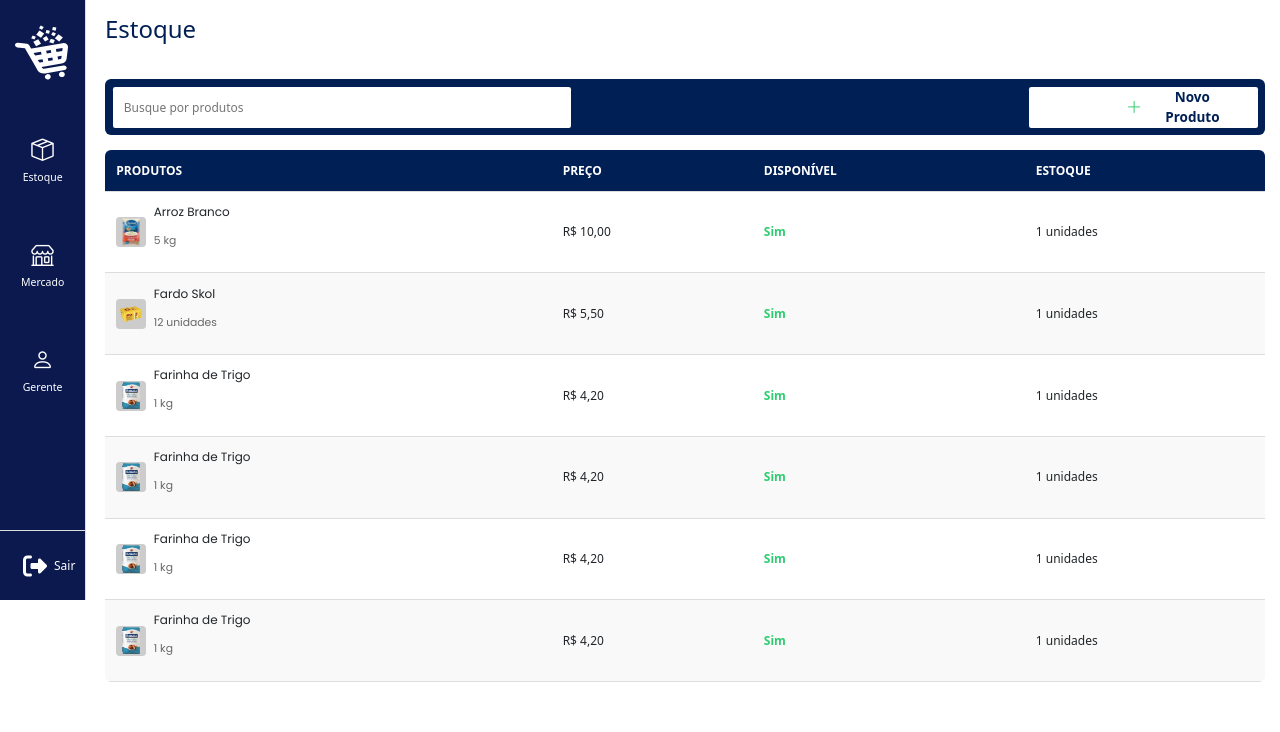
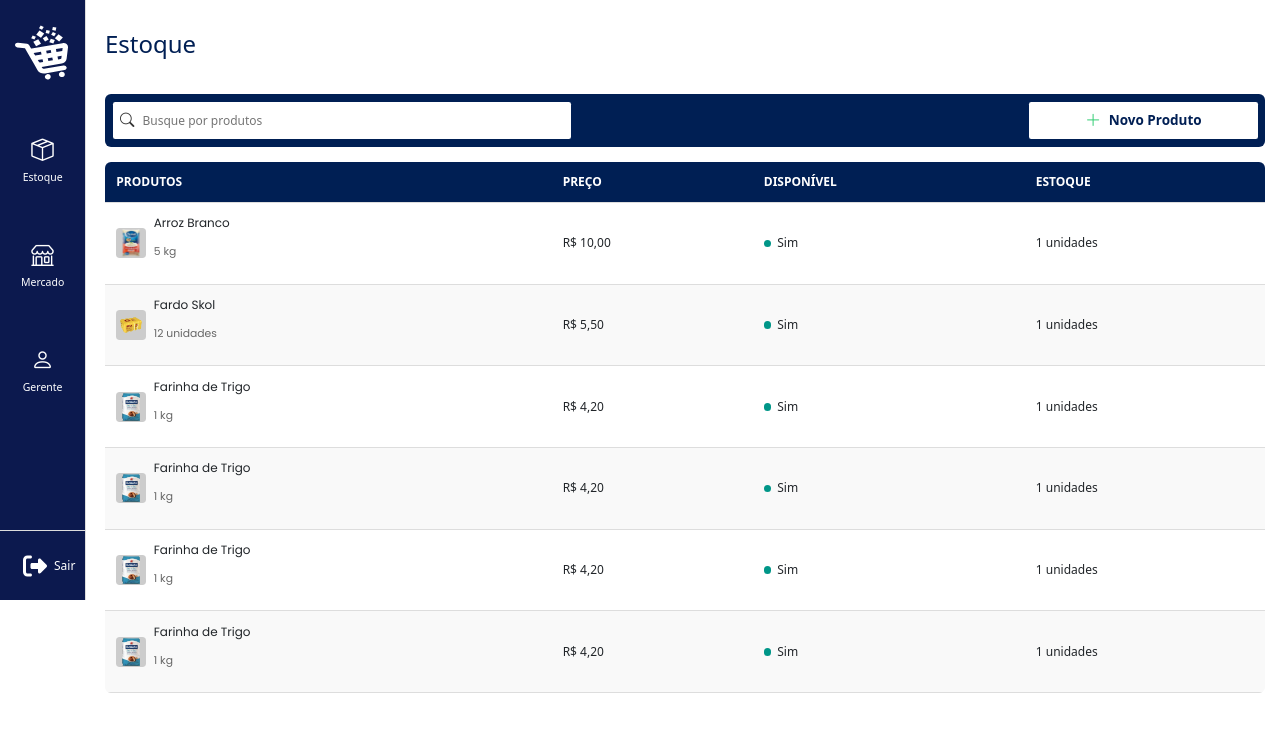
Before and after one commit to samuel-bordignon/mercadoFacil-2.0, a React (Vite) app: page /mercadoEstoque in a window 1280 px wide. Shown: the top 732 px of the page. Built offline with nearby package versions, Linux system fonts and the light colour scheme.

Commit message:
PAGINA NOVO PRODUTO E PAGINA ESTOQUE

```diff
--- a/src/components/Sidebar.jsx
+++ b/src/components/Sidebar.jsx
@@ -12,9 +12,9 @@ const Sidebar = () => {
     const handleItemClick = (item) => {
         setActiveItem(item);
         if(item == 'gerente'){
-            navigate('/cadastroProdutos')
+            navigate('/perfilGerente')
         }else if(item == 'mercado'){
-            navigate('/cadastroProdutos')
+            navigate('/perfilMercado')
         }else if(item == 'estoque'){
             navigate('/mercadoEstoque')
 
--- a/src/contexts/GlobalContext.jsx
+++ b/src/contexts/GlobalContext.jsx
@@ -17,6 +17,14 @@ export const GlobalContextProvider = ({ children }) => {
         { id: 5, idMercado: 6, nome: "Farinha de Trigo", preco: 4.20, quantidade: 1, imagem: "farinha.png", informacaoAdicional: { peso: "1", unidade: "kg" } },
         { id: 6, idMercado: 3, nome: "Farinha de Trigo", preco: 4.20, quantidade: 1, imagem: "farinha.png", informacaoAdicional: { peso: "1", unidade: "kg" } },
     ])
+
+    const unidadeOptions = [
+        { value: 'kg', label: 'Kg' },
+        { value: 'g', label: 'g' },
+        { value: 'l', label: 'L' },
+        { value: 'ml', label: 'ml' },
+        { value: 'un', label: 'Unidade' }
+      ];
 
     // Estado para mercados
     const [mercadosdb, setMercadosdb] = useState([
@@ -258,7 +266,7 @@ export const GlobalContextProvider = ({ children }) => {
     return (
         <GlobalContext.Provider value={{
             enderecosdb, setEnderecosdb,
-            produtosdb, setProdutosdb,
+            produtosdb, setProdutosdb, unidadeOptions,
             mercadosdb, setMercadosdb,
             clientedb, setClientedb,
             enderecoMercadodb, setEnderecoMercadodb,
--- a/src/pages/MercadoCadastroProdutos.css
+++ b/src/pages/MercadoCadastroProdutos.css
@@ -209,6 +209,34 @@
  .error {
   color: red;
   font-size: 0.9em;
+}
 
+/* Ajuste para o select da Unidade e o input de Valor */
+.select-unidade select,
+.input-valor input {
+    width: 100%; /* Garantir que ambos ocupem a mesma largura */
+    padding: 8px; /* Ajuste de padding para ficar do mesmo tamanho */
+    border-radius: 5px;
+    border: 1px solid #898989;
+    background-color: #FAFAFA;
+    font-size: 14px;
+    box-sizing: border-box; /* Garantir que o padding não altere o tamanho */
+    max-width: 200px; /* Definir um limite para a largura */
+}
 
+/* Ajuste de layout para garantir que fiquem no mesmo tamanho */
+.select-unidade,
+.input-valor {
+    display: flex;
+    flex-direction: column;
+    gap: 5px;
+    margin-bottom: 20px;
+    width: 200px; /* Tamanho fixo e consistente */
 }
+
+/* Garantir que o select da Unidade e o input de Valor tenham comportamento consistente */
+.select-unidade select:focus,
+.input-valor input:focus {
+    outline: none;
+    border-color: #4A90E2; /* Mudança de cor ao focar */
+}
--- a/src/pages/MercadoEstoque.css
+++ b/src/pages/MercadoEstoque.css
@@ -1,6 +1,3 @@
-
-
-
 .mercado-estoque {
   display: flex;
 }
@@ -14,9 +11,10 @@
   height: 100vh;
 }
 
-.tituloEstoque{
+.tituloEstoque {
   margin-bottom: 39px;
   color: #001f54;
+  margin-top: 20px;
 }
 
 .busca-novo-produto {
@@ -30,15 +28,31 @@
   height: 100px;
 }
 
-.busca-novo-produto input {
+.input-icon {
+  position: relative;
+  width: 40%;
+}
+
+.input-icon i {
+  position: absolute;
+  top: 50%;
+  left: 10px;
+  transform: translateY(-50%);
+  color: #333;
+  font-size: 1.2em;
+}
+
+.input-icon input {
   background-color: white;
   color: #333;
   padding: 10px 15px;
+  padding-left: 40px; /* Espaço para o ícone */
   border-radius: 3px;
-  width: 40%;
+  width: 100%;
   font-size: 1em;
-  height: 55px  ;
-  border: #001f54;
+  height: 50px;
+  border: none;
+
 }
 
 .botao-novo-produto {
@@ -54,9 +68,9 @@
   border-radius: 3px;
   transition: background-color 0.3s ease;
   width: 20%;
-  height: 55px;
+  height: 50px;
   font-size: 18px;
-  gap: 10px; /* Espaçamento entre o ícone e o texto */
+  gap: 10px;
   text-align: center;
 }
 
@@ -66,11 +80,9 @@
 
 .botao-novo-produto i {
   color: #2ecc71;
-  font-size: 1.2em; /* Aumenta o tamanho do ícone */
-  font-weight: 1000; /* Aumenta a espessura do ícone */
-  margin-left: 100px;
+  font-size: 1.2em;
+  margin-left: 1px;
 }
-
 
 .tabela-produtos {
   width: 100%;
@@ -118,12 +130,22 @@
   color: #666;
 }
 
-.disponivel-sim {
-  color: #2ecc71;
-  font-weight: bold;
+.disponivel {
+  display: flex;
+  align-items: center;
+  gap: 8px;
 }
 
-.disponivel-nao {
-  color: #e74c3c;
-  font-weight: bold;
+.circulo-disponivel {
+  width: 10px;
+  height: 10px;
+  border-radius: 50%;
 }
+
+.circulo-disponivel.verde {
+  background-color: #009688;
+}
+
+.circulo-disponivel.vermelho {
+  background-color: #C50000;
+}
--- a/src/pages/MercadoEstoque.jsx
+++ b/src/pages/MercadoEstoque.jsx
@@ -2,16 +2,26 @@ import React, { useContext, useState } from 'react';
 import Sidebar from '../components/Sidebar';
 import { GlobalContext } from '../contexts/GlobalContext';
 import './MercadoEstoque.css';
-
+import { useNavigate } from "react-router-dom";
 
 function MercadoEstoque() {
-  const { produtosdb, setProdutosdb } = useContext(GlobalContext);
+  const { produtosdb } = useContext(GlobalContext);
   const [busca, setBusca] = useState("");
+  const [activeItem, setActiveItem] = useState(null);
+  const navigate = useNavigate();
 
   // Função para lidar com mudanças no campo de busca
   const handleBuscaChange = (event) => {
     setBusca(event.target.value);
+  };
+
+  // Função para lidar com o clique do botão Novo Produto
+  const handleItemClick = (item) => {
+    setActiveItem(item);
+    if (item === 'novoProduto') {
+      navigate('/cadastroProdutos');
     }
+  };
 
   // Filtra os produtos com base no termo de busca
   const produtosFiltrados = produtosdb.filter((produto) =>
@@ -26,16 +36,21 @@ function MercadoEstoque() {
           <h2>Estoque</h2>
         </div>
         <div className="busca-novo-produto">
+          <div className="input-icon">
+            <i className="bi bi-search"></i>
             <input
               type="text"
               placeholder="Busque por produtos"
               value={busca}
               onChange={handleBuscaChange}
             />
-          <button className="botao-novo-produto" id='novo-produto'>
-          <i class="bi bi-plus-lg"></i> Novo Produto
+          </div>
+          <button
+            className={`botao-novo-produto ${activeItem === 'novoProduto' ? 'active' : ''}`}
+            onClick={() => handleItemClick('novoProduto')}
+          >
+            <i className="bi bi-plus-lg"></i> Novo Produto
           </button>
-
         </div>
 
         <table className="tabela-produtos">
@@ -66,12 +81,13 @@ function MercadoEstoque() {
                   </div>
                 </td>
                 <td>
-                  {produto.preco && typeof produto.preco == 'number' && produto.preco > 0
+                  {produto.preco && typeof produto.preco === 'number' && produto.preco > 0
                     ? `R$ ${produto.preco.toFixed(2).replace('.', ',')}`
                     : 'Preço indisponível'}
                 </td>
                 <td>
-                  <span className={`disponivel-${produto.quantidade > 0 ? 'sim' : 'nao'}`}>
+                  <span className="disponivel">
+                    <span className={`circulo-disponivel ${produto.quantidade > 0 ? 'verde' : 'vermelho'}`}></span>
                     {produto.quantidade > 0 ? 'Sim' : 'Não'}
                   </span>
                 </td>
```
Also changed, not shown: src/pages/MercadoCadastroProdutos.jsx (+46 -13 lines). Lines whose indentation alone changed are shown as unchanged.
